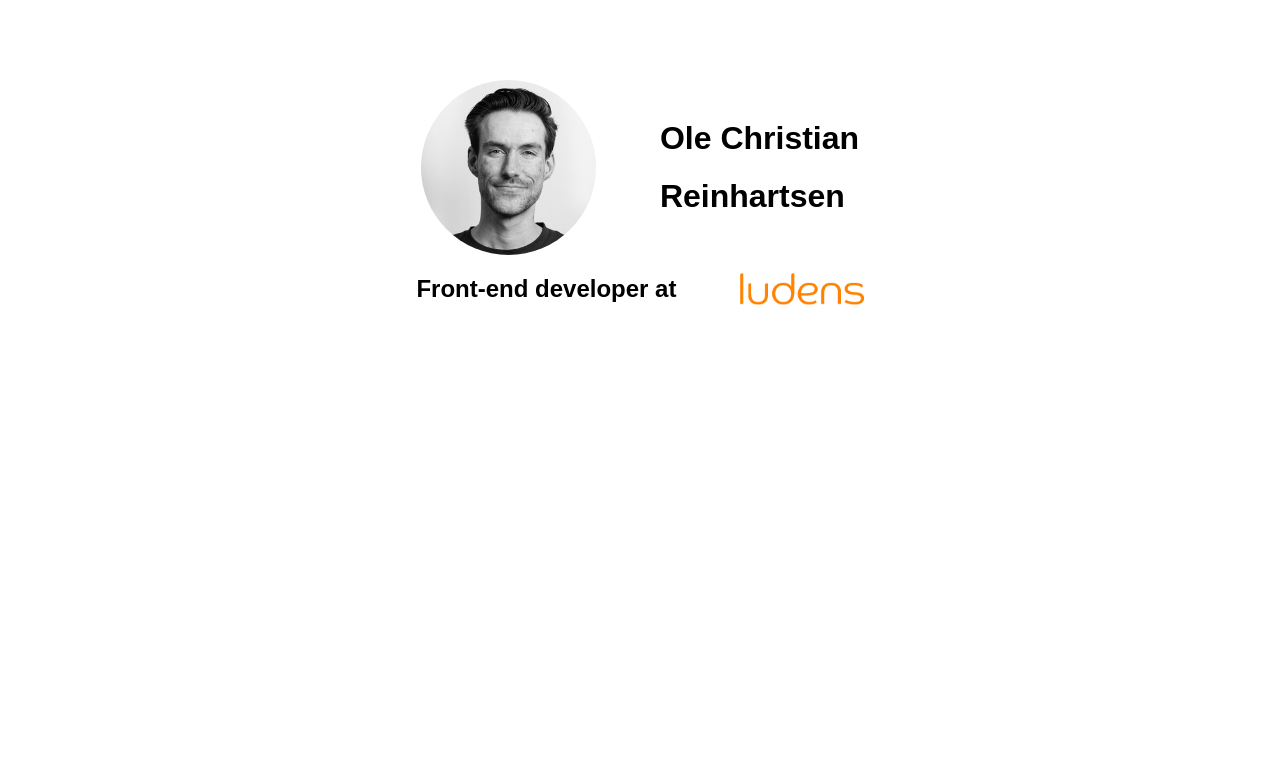
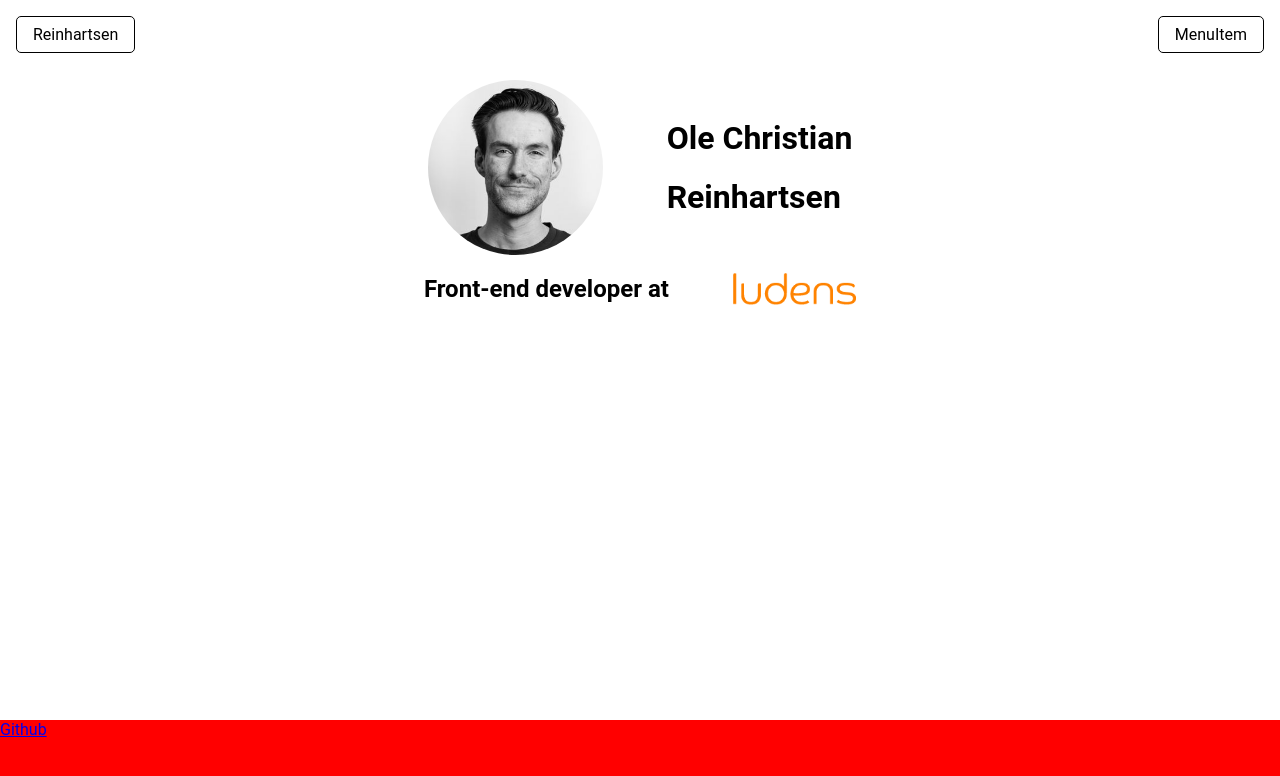
Before and after one commit to reinole/reinhartsen, a React (Create React App) app: page / in a window 1280 px wide. Shown: the top 776 px of the page. Built offline with nearby package versions, Linux system fonts and the light colour scheme.

Commit message:
Basic footer added

```diff
--- a/src/components/App.js
+++ b/src/components/App.js
@@ -1,10 +1,11 @@
 import React, { Component } from 'react';
 import { BrowserRouter, Switch, Route } from 'react-router-dom';
-//import Menu from './Menu';
 import { ThemeProvider } from 'styled-components';
 import colors from '../utils/colors';
 import '../App.css';
 import Home from './Home';
+import Menu from './Menu';
+import Footer from './Footer';
 
 class App extends Component {
   render() {
@@ -13,7 +14,8 @@ class App extends Component {
         <BrowserRouter>
           <Switch>
             <div className="App">
-              {/* <Menu /> */}
+              <Menu />
+              <Footer />
               <Route exact path="/" component={Home} />
             </div>
           </Switch>
--- /dev/null
+++ b/src/components/Footer.js
@@ -0,0 +1,33 @@
+import React, { Component } from 'react';
+import styled from 'styled-components';
+
+export default class Footer extends Component {
+  render() {
+    return (
+      <FooterContainer>
+        <ExternalLink href="https://github.com/reinole">Github</ExternalLink>
+      </FooterContainer>
+    );
+  }
+}
+
+const FooterContainer = styled.div`
+  height: 5rem;
+  position: absolute;
+  bottom: 0;
+  left: 0;
+  right: 0;
+  background-color: red;
+`;
+
+const ExternalLink = styled.a``;
+
+const Text = styled.p``;
+
+/*
+  Linker:
+  - Github
+  - LinkedIn
+
+
+*/
--- a/src/components/Header.js
+++ b/src/components/Header.js
@@ -47,7 +47,6 @@ const Container = styled.div`
 
 const Name = styled.h1`
   margin-left: 4rem;
-
   @media screen and (max-width: 600px) {
     margin-left: 0;
   }
--- a/src/components/Menu.js
+++ b/src/components/Menu.js
@@ -1,46 +1,32 @@
 import React, { Component } from 'react';
 import styled from 'styled-components';
-import ProfileImage from '../utils/images/Ole-christian-ludens.jpg';
-
-const MenuBar = styled.div`
-  position: fixed;
-  top: 0;
-  left: 0;
-  bottom: 0;
-  width: 17rem;
-  display: flex;
-  flex-direction: column;
-  align-items: center;
-  background-color: ${props => props.theme.brown};
-  padding-top: 2rem;
-  z-index: 5;
-`;
-
-const Image = styled.img`
-  border-radius: 50%;
-  width: 70%;
-  margin-bottom: 1rem;
-`;
-
-const Name = styled.p`
-  color: ${props => props.theme.light};
-`;
-
-const Occupation = styled.p`
-  margin-top: 0;
-  color: ${props => props.theme.light};
-`;
 
 export default class Menu extends Component {
-  state = {};
-
   render() {
     return (
-      <MenuBar>
-        <Name>Ole Christian Reinhartsen</Name>
-        <Occupation>Webutvikler</Occupation>
-        <Image src={ProfileImage} />
-      </MenuBar>
+      <MenuContainer>
+        <MenuItem href="/">Reinhartsen</MenuItem>
+        <MenuItem href="#">MenuItem</MenuItem>
+      </MenuContainer>
     );
   }
 }
+
+const MenuContainer = styled.div`
+  display: flex;
+  flex-direction: row;
+  justify-content: space-between;
+  position: absolute;
+  top: 0;
+  left: 0;
+  right: 0;
+`;
+
+const MenuItem = styled.a`
+  margin: 1rem;
+  text-decoration: none;
+  color: black;
+  border: 1px solid black;
+  border-radius: 5px;
+  padding: 0.5rem 1rem;
+`;
--- a/src/index.css
+++ b/src/index.css
@@ -1,5 +1,7 @@
 body {
   margin: 0;
   padding: 0;
-  font-family: sans-serif;
+  font-family: 'Roboto', sans-serif;
 }
+
+@import url('https://fonts.googleapis.com/css?family=Roboto:300');
```
